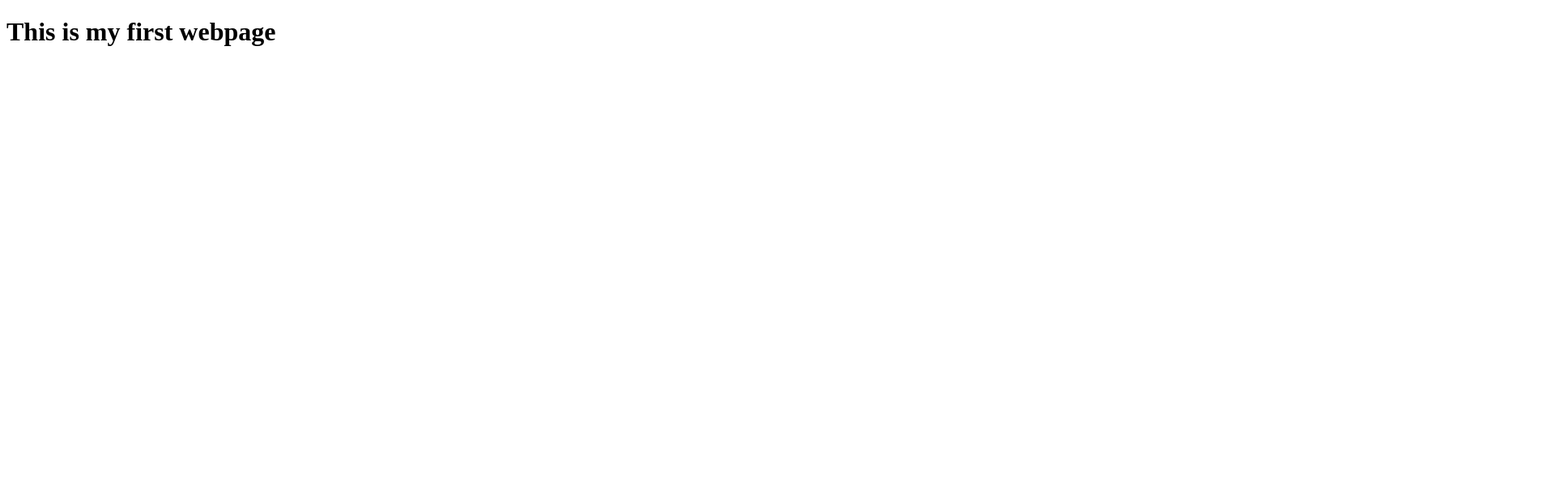
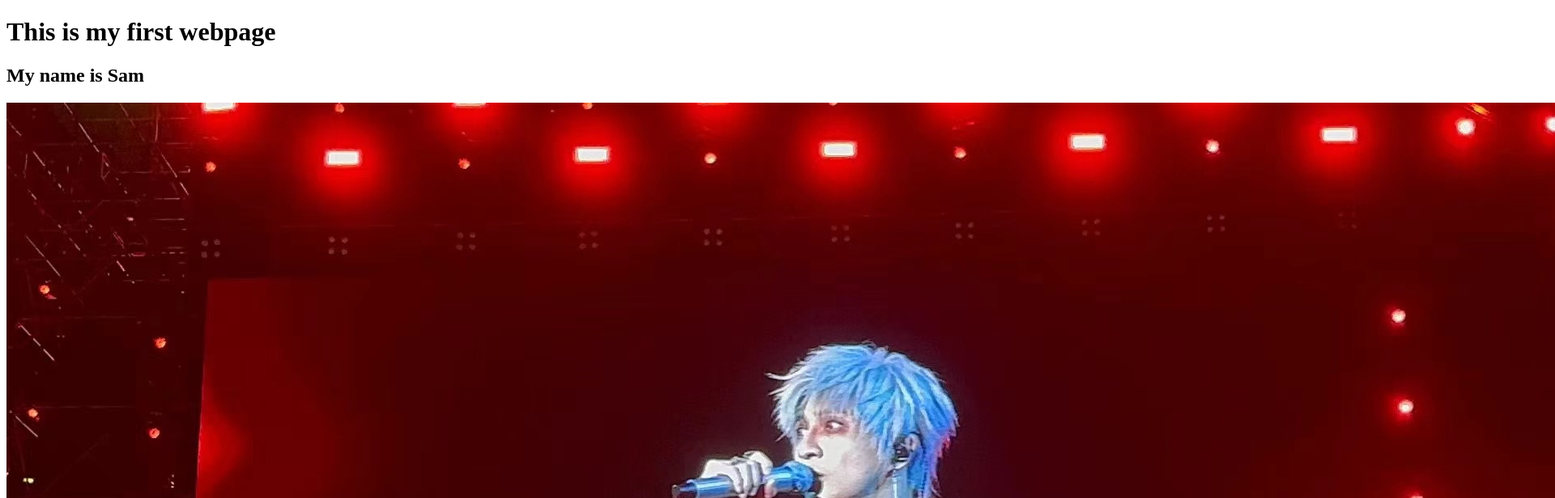
Before and after one commit to Sam-Shi-1/452_Sam, a plain HTML site: page first.html in a window 1280 px wide. Shown: the top 616 px of the page at 81% size, 1920 px wide, since content can reach past the window. Drawn offline with Linux system fonts and the light colour scheme.

Commit message:
Update first.html

```diff
--- a/first.html
+++ b/first.html
@@ -8,6 +8,8 @@
 <body>
 
 <H1>This is my first webpage</H1>
+  <H2>My name is Sam</H2>
+  <img src="微信图片_20241007104637.jpg" alt="666">
 
 </body>
 </html>
```
